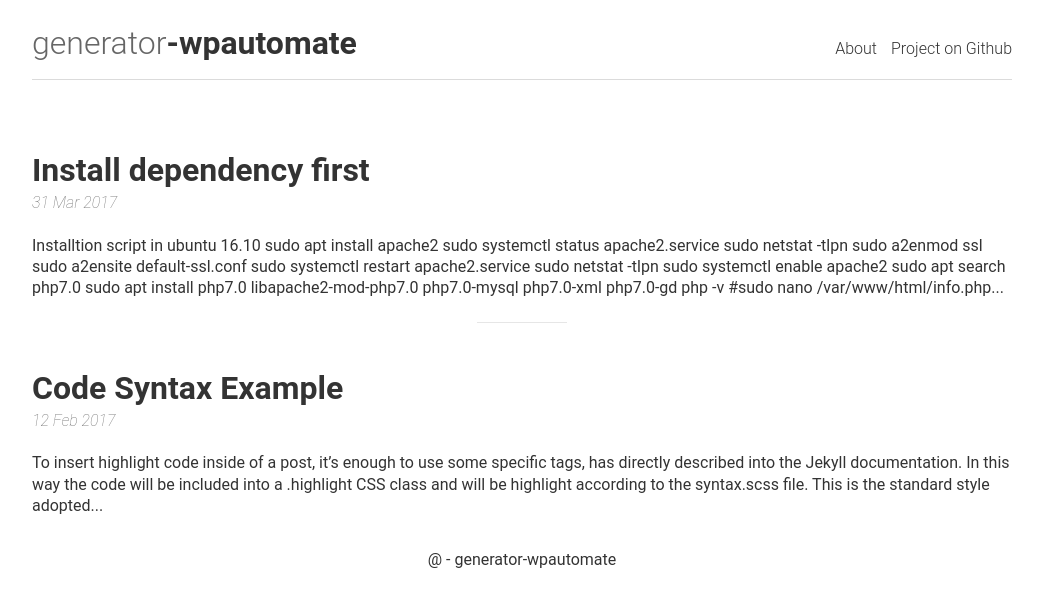
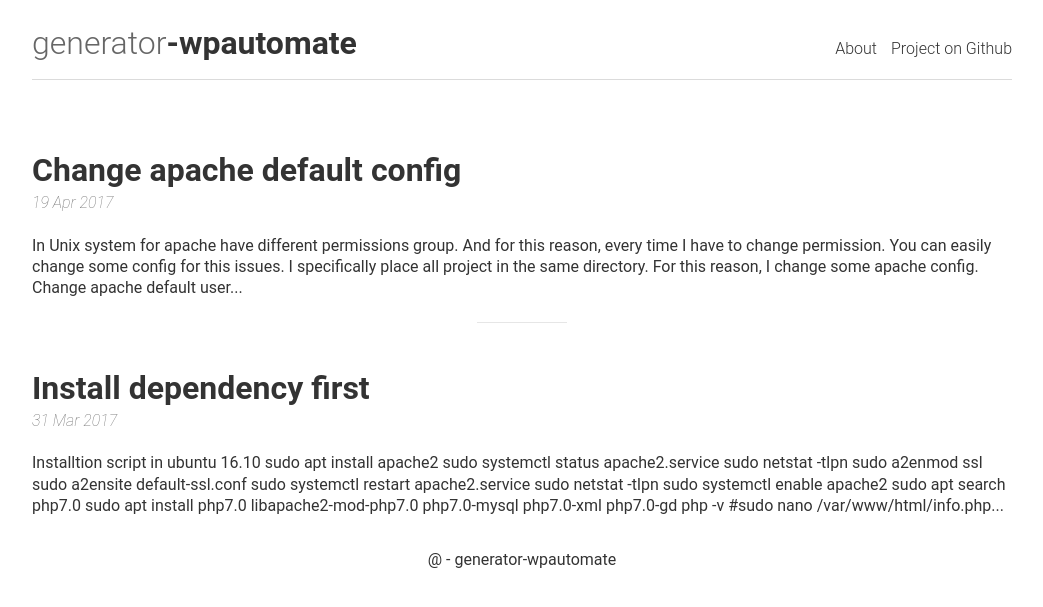
Before and after one commit to itobuztech/generator-wpautomate, a Jekyll site: the page built from index.html, in a window 1280 px wide. Shown: the top 607 px of the page, without its empty margins (118-1161 px from the left). Built offline with Jekyll 4.4.1, drawn with Linux system fonts in a browser that asks for light colours; the list of posts is cut into pages by our own code.

Commit message:
change apache config added

````diff
--- a/_posts/2017-02-12-code-example.md
+++ /dev/null
@@ -1,38 +0,0 @@
----
-title: Code Example
-description: This page contains examples for writing code in markdown.
-header: Code Syntax Example
----
-To insert highlight code inside of a post, it's enough to use some specific tags, has directly described into the [Jekyll documentation](http://jekyllrb.com/docs/templates/#code-snippet-highlighting). In this way the code will be included into a ``.highlight`` CSS class and will be highlight according to the [syntax.scss](https://github.com/mojombo/tpw/blob/master/css/syntax.css) file. This is the standard style adopted by **Github** to highlight the code.
-
-This is a CSS example:
-{% highlight css linenos %}
-
-body {
-  background-color: #fff;
-  }
-
-h1 {
-  color: #ffaa33;
-  font-size: 1.5em;
-  }
-
-{% endhighlight %}
-
-And this is a HTML example, with a linenumber:
-{% highlight html linenos %}
-
-<html>
-  <a href="example.com">Example</a>
-</html>
-
-{% endhighlight %}
-
-Last, a Ruby example:
-{% highlight ruby linenos %}
-
-def hello
-  puts "Hello World!"
-end
-
-{% endhighlight %}
--- /dev/null
+++ b/_posts/2017-04-19-change-apache-config.md
@@ -0,0 +1,24 @@
+---
+title: Change apache default config
+description: Change apache default config to obstacle permission issue
+header: Change apache default config
+---
+
+In Unix system for apache have different permissions group. And for this reason, every time I have to change permission. You can easily change some config for this issues. I specifically place all project in the same directory. For this reason, I change some apache config.
+
+* Change apache default user
+* CHange apache default path
+
+## Enable permalink
+Wordpress have pretty permalink features. default it's disabled.
+
+```
+a2enmod rewrite
+sudo gedit /etc/apache2/apache2.conf
+
+```
+
+And change `AllowOverride None` to `AllowOverride All`
+
+Then Run
+`service apache2 restart`
````
Also changed, not shown: _posts/2017-03-31-dependency-install.md (+3 -3 lines).
